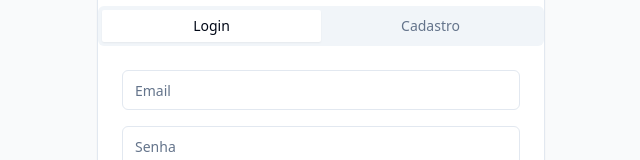
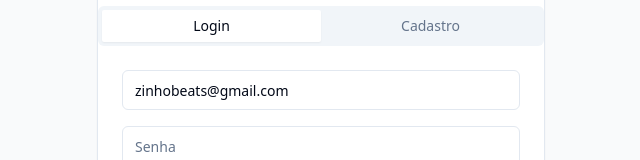
Before and after one commit to beatmakerzinho/mais-inkor-hub, a React (Vite) app: page /login in a window 1280 px wide. Shown: the part 306-466 px from the top of the page, without its empty margins (319-959 px from the left). Built offline with nearby package versions, Linux system fonts and the light colour scheme; no server answers.

Commit message:
Update login email
Update the login email to zinhobeats@gmail.com.

```diff
--- a/src/components/auth/AuthForm.tsx
+++ b/src/components/auth/AuthForm.tsx
@@ -9,7 +9,7 @@ import { useNavigate } from "react-router-dom";
 export function AuthForm() {
   const [isLoading, setIsLoading] = useState(false);
   const [isLogin, setIsLogin] = useState(true);
-  const [email, setEmail] = useState("");
+  const [email, setEmail] = useState("zinhobeats@gmail.com");
   const [password, setPassword] = useState("");
   const navigate = useNavigate();
 
--- a/src/pages/Login.tsx
+++ b/src/pages/Login.tsx
@@ -1,3 +1,4 @@
+
 import { useState } from "react";
 import { useNavigate, Link } from "react-router-dom";
 import { signIn, signUp, showActionResult } from "@/lib/supabase";
@@ -10,7 +11,7 @@ import { useEffect } from "react";
 import { toast } from "@/hooks/use-toast";
 
 export default function Login() {
-  const [email, setEmail] = useState("");
+  const [email, setEmail] = useState("zinhobeats@gmail.com");
   const [password, setPassword] = useState("");
   const [confirmPassword, setConfirmPassword] = useState("");
   const [isLoading, setIsLoading] = useState(false);
```
